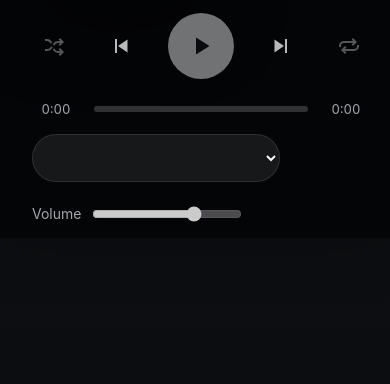
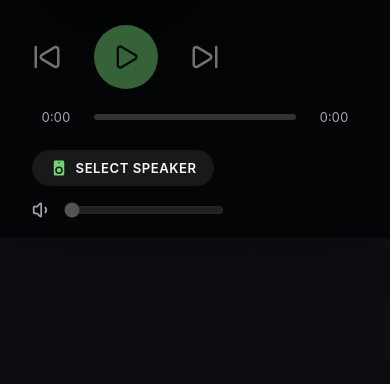
Before and after one commit to baileyboy0304/ma_nfc_jukebox, a Python web app: template resources/templates/player.html in a window 390 px wide. Shown: the part 606-990 px from the top of the page. Run offline with Jinja, Linux system fonts and the light colour scheme; the template is opened without the code that fills it: most values are stand-ins (such as "Sample title", 1, 10 or a date in 2020); lists and menus that the app fills with data are empty; style sheets or scripts are compiled from the project's sources.

Commit message:
Rework player transport UI to match NewLyricsJukebox
- Lucide stroke-style transport icons and a round accent play/pause
  button, replacing the filled Spotify-style glyphs.
- Speaker selection is now a chip that opens a player-picker modal
  (active player highlighted with a check + "Playing"), replacing the
  inline dropdown.
- Reserved empty clusters flank the transport controls (left/right),
  mirroring where NLJ puts lyric-sync and provider controls, so those
  can be added later without a re-layout. No lyric icons are shown here.
- Volume slider now initialises from the selected Music Assistant
  player's actual volume_level instead of a hardcoded 70, and won't snap
  back to the reported level while the user is adjusting it.

Co-Authored-By: Claude Opus 4.8 <noreply@anthropic.com>

```diff
--- a/config.yaml
+++ b/config.yaml
@@ -1,5 +1,5 @@
 name: "MA NFC Jukebox"
-version: "1.2.3"
+version: "1.3.0"
 slug: ma_nfc_jukebox
 description: "NFC-tag guest jukebox: guests share Spotify playlists, playback runs through Music Assistant on any player it controls."
 url: "https://github.com/baileyboy0304/ma_nfc_jukebox"
--- a/resources/css/style.css
+++ b/resources/css/style.css
@@ -447,6 +447,13 @@ h1 {
   background: var(--accent-strong);
 }
 
+.playlist-play svg {
+  width: 18px;
+  height: 18px;
+  fill: currentColor;
+  display: block;
+}
+
 .art {
   width: 100%;
   aspect-ratio: 1 / 1;
@@ -631,59 +638,83 @@ h1 {
 
 .transport {
   display: grid;
-  gap: 22px;
+  gap: 20px;
   justify-items: center;
+  width: 100%;
 }
 
-.transport-buttons {
+/* Transport row: prev/play/next centred, with reserved clusters pinned left and
+   right (mirrors NewLyricsJukebox, where those hold lyric-sync and provider
+   controls). Kept empty here but sized so future controls drop in cleanly. */
+.controls-row {
+  position: relative;
+  width: min(100%, 760px);
   display: flex;
   align-items: center;
-  gap: 26px;
+  justify-content: center;
 }
 
-.round-button {
-  width: 42px;
-  height: 42px;
-  border: 0;
-  border-radius: 999px;
-  display: grid;
-  place-items: center;
-  background: transparent;
-  color: rgba(255,255,255,0.72);
-  cursor: pointer;
-  transition: transform 120ms ease, background 120ms ease, color 120ms ease;
+.controls {
+  display: flex;
+  align-items: center;
+  justify-content: center;
+  gap: 2rem;
 }
 
-.round-button.primary {
-  width: 66px;
-  height: 66px;
-  background: var(--text);
-  color: #111217;
-  font-weight: 900;
+.ctrl-side {
+  position: absolute;
+  display: flex;
+  align-items: center;
+  min-height: 40px;
 }
 
-.round-button:hover:not(:disabled) {
-  transform: scale(1.08);
-  color: #ffffff;
+.ctrl-side-left { left: 0; }
+.ctrl-side-right { right: 0; }
+
+/* Lucide stroke-based icons, matching Music Assistant / NewLyricsJukebox. */
+.ctrl-btn {
+  display: inline-flex;
+  align-items: center;
+  justify-content: center;
+  background: none;
+  border: none;
+  padding: 0;
+  cursor: pointer;
+  -webkit-tap-highlight-color: transparent;
 }
 
-.round-button.primary:hover:not(:disabled) {
-  background: #ffffff;
+.ctrl-btn svg {
+  width: 30px;
+  height: 30px;
+  fill: none;
+  stroke: var(--text);
+  stroke-width: 2;
+  stroke-linecap: round;
+  stroke-linejoin: round;
+  transition: stroke 0.15s ease;
 }
 
-.transport-icon {
-  width: 24px;
-  height: 24px;
-  display: block;
-  fill: currentColor;
+.ctrl-btn:not(.ctrl-main):hover:not(:disabled) svg { stroke: var(--accent); }
+
+.ctrl-main {
+  width: 64px;
+  height: 64px;
+  border-radius: 50%;
+  background: var(--accent);
+  transition: transform 0.12s ease, filter 0.15s ease;
 }
 
-.round-button.primary .transport-icon {
-  width: 30px;
-  height: 30px;
+.ctrl-main:hover:not(:disabled) { filter: brightness(1.1); }
+.ctrl-main:active:not(:disabled) { transform: scale(0.94); }
+
+.ctrl-main svg {
+  width: 28px;
+  height: 28px;
+  fill: none;
+  stroke: #111217;
 }
 
-.round-button:disabled {
+.ctrl-btn:disabled {
   opacity: 0.45;
   cursor: not-allowed;
 }
@@ -720,39 +751,128 @@ h1 {
 
 .player-tools {
   display: flex;
-  align-items: center;
-  justify-content: flex-end;
-  gap: 22px;
+  flex-direction: column;
+  align-items: flex-end;
+  justify-content: center;
+  gap: 14px;
   min-width: 0;
 }
 
-.device-select {
-  min-width: 248px;
+/* Speaker / player-select chip -> opens the picker modal (mirrors NLJ). */
+.speaker-chip {
+  display: inline-flex;
+  align-items: center;
+  gap: 0.5rem;
   max-width: 340px;
-  height: 48px;
-  border: 1px solid var(--line);
+  padding: 0.55rem 1.1rem;
+  border: none;
   border-radius: 999px;
-  background: rgba(255,255,255,0.08);
+  background: rgba(255, 255, 255, 0.08);
   color: var(--text);
-  padding: 0 16px;
-  font-weight: 680;
+  font-size: 0.82rem;
+  font-weight: 600;
+  letter-spacing: 0.04em;
+  text-transform: uppercase;
+  cursor: pointer;
+  transition: background 0.15s ease;
 }
 
-.device-select option {
-  color: #111217;
+.speaker-chip:hover { background: rgba(114, 213, 114, 0.22); }
+
+.speaker-chip svg {
+  width: 18px;
+  height: 18px;
+  fill: var(--accent);
+  flex-shrink: 0;
+}
+
+.speaker-chip span {
+  overflow: hidden;
+  text-overflow: ellipsis;
+  white-space: nowrap;
 }
 
 .volume {
   display: inline-flex;
   align-items: center;
-  gap: 9px;
+  gap: 10px;
   color: var(--muted);
-  font-size: 14px;
+}
+
+.volume-icon {
+  width: 20px;
+  height: 20px;
+  fill: none;
+  stroke: var(--muted);
+  stroke-width: 2;
+  stroke-linecap: round;
+  stroke-linejoin: round;
+  flex-shrink: 0;
 }
 
 .volume input {
-  width: 150px;
+  width: 160px;
+  accent-color: var(--accent);
 }
+
+.volume input:disabled { opacity: 0.4; }
+
+/* Player-select modal (mirrors NewLyricsJukebox). */
+.modal {
+  position: fixed;
+  inset: 0;
+  z-index: 80;
+  background: rgba(0, 0, 0, 0.6);
+  display: none;
+  align-items: center;
+  justify-content: center;
+}
+
+.modal.open { display: flex; }
+
+.modal-card {
+  background: var(--panel-solid);
+  border: 1px solid var(--line);
+  border-radius: 18px;
+  padding: 1.5rem;
+  width: min(440px, 90vw);
+  max-height: 80vh;
+  overflow-y: auto;
+  box-shadow: var(--shadow);
+}
+
+.modal-card h2 { margin: 0 0 0.75rem; font-size: 20px; }
+
+.player-list { display: grid; gap: 2px; }
+
+.player-row {
+  display: flex;
+  align-items: center;
+  gap: 0.75rem;
+  padding: 0.7rem 0.5rem;
+  border-radius: 12px;
+  border: 0;
+  width: 100%;
+  background: transparent;
+  color: var(--text);
+  text-align: left;
+  cursor: pointer;
+}
+
+.player-row:hover { background: rgba(255,255,255,0.06); }
+.player-row.active { background: rgba(114, 213, 114, 0.13); }
+
+.player-row-info { flex: 1; min-width: 0; }
+.player-row-name { font-weight: 640; }
+.player-row-meta { font-size: 12px; color: var(--muted); margin-top: 2px; }
+
+.player-row-check {
+  color: var(--accent);
+  font-weight: 900;
+  opacity: 0;
+}
+
+.player-row.active .player-row-check { opacity: 1; }
 
 .toast {
   position: fixed;
@@ -794,8 +914,11 @@ h1 {
   }
 
   .player-tools {
+    align-items: flex-start;
+  }
+
+  .controls-row {
     justify-content: flex-start;
-    flex-wrap: wrap;
   }
 
   .bottom-inner {
--- a/resources/js/player.js
+++ b/resources/js/player.js
@@ -15,9 +15,11 @@ let lastProgressAt = 0;
 // auto-follows someone else.
 let autoFollow = true;
 let lastGuestsSignature = '';
+let lastVolumeInteraction = 0;
 
-const PLAY_ICON = '<svg class="transport-icon" viewBox="0 0 24 24" aria-hidden="true"><path d="M8 5.2v13.6L18.8 12z"></path></svg>';
-const PAUSE_ICON = '<svg class="transport-icon" viewBox="0 0 24 24" aria-hidden="true"><path d="M7 5h4v14H7zM13 5h4v14h-4z"></path></svg>';
+// Lucide icon geometry (matches Music Assistant / NewLyricsJukebox).
+const PLAY_ICON = '<path d="M5 5a2 2 0 0 1 3.008-1.728l11.997 6.998a2 2 0 0 1 .003 3.458l-12 7A2 2 0 0 1 5 19z" />';
+const PAUSE_ICON = '<rect x="14" y="3" width="5" height="18" rx="1" /><rect x="5" y="3" width="5" height="18" rx="1" />';
 
 function $(id) {
   return document.getElementById(id);
@@ -60,7 +62,10 @@ function playbackReady() {
 }
 
 function updateControls() {
-  $('playPause').disabled = !playbackReady();
+  const ready = playbackReady();
+  $('playPause').disabled = !ready;
+  $('btnPrev').disabled = !ready;
+  $('btnNext').disabled = !ready;
   $('volume').disabled = !activePlayerId;
   $('playPauseIcon').innerHTML = isPaused ? PLAY_ICON : PAUSE_ICON;
 }
@@ -362,46 +367,57 @@ function tickProgress() {
   updateProgress(Math.min(currentDurationMs, currentProgressMs + elapsed), currentDurationMs);
 }
 
+function availablePlayers() {
+  // Unavailable players can't accept commands (MA rejects them with
+  // "Player X is not available") -- don't offer them at all.
+  return players
+    .filter(p => p.available !== false)
+    .sort((a, b) => (a.name || '').localeCompare(b.name || ''));
+}
+
+function activePlayer() {
+  return players.find(p => p.player_id === activePlayerId) || null;
+}
+
+function updateSpeakerName(name) {
+  $('speakerName').textContent = name || 'Select speaker';
+}
+
+// Reflect the selected player's real volume in the slider, unless the user is
+// actively adjusting it (dragging, or within a moment of their last change).
+function syncVolume(player) {
+  const slider = $('volume');
+  if (document.activeElement === slider) return;
+  if (Date.now() - lastVolumeInteraction < 2500) return;
+  if (player && typeof player.volume_level === 'number') {
+    slider.value = player.volume_level;
+  }
+}
+
 async function refreshDevices() {
-  const select = $('deviceSelect');
-  // Don't rebuild the list out from under the user mid-choice.
-  if (document.activeElement === select) return;
-
   const data = await fetch('jukebox/devices').then(r => r.json()).catch(() => ({ players: [] }));
   players = data.players || [];
-  // Unavailable players can't accept commands (MA rejects them with
-  // "Player X is not available") -- don't offer them at all.
-  const available = players
-    .filter(p => p.available !== false)
-    .sort((a, b) => (a.name || '').localeCompare(b.name || ''));
-
-  select.innerHTML = '';
+  const available = availablePlayers();
 
   if (!available.length) {
-    const option = document.createElement('option');
-    option.value = '';
-    option.textContent = data.connected ? 'No players available' : 'Music Assistant not connected';
-    select.appendChild(option);
     activePlayerId = '';
+    updateSpeakerName(data.connected ? 'No speakers available' : 'Music Assistant offline');
     updateControls();
     return;
-  }
-
-  for (const p of available) {
-    const option = document.createElement('option');
-    option.value = p.player_id;
-    option.textContent = p.name;
-    select.appendChild(option);
   }
 
   // Keep the current choice if it's still valid; otherwise the speaker used
   // last time (remembered per browser), then the configured default player,
   // then the first available one.
   const remembered = localStorage.getItem('mnj_player') || '';
-  const chosen = [activePlayerId, remembered, data.preferred_player_id, available[0].player_id]
+  activePlayerId = [activePlayerId, remembered, data.preferred_player_id, available[0].player_id]
     .find(id => id && available.some(p => p.player_id === id));
-  select.value = chosen;
-  activePlayerId = chosen;
+
+  const player = activePlayer();
+  updateSpeakerName(player ? player.name : 'Select speaker');
+  syncVolume(player);
+  // Reflect the current selection live if the picker modal is open.
+  if ($('playerModal').classList.contains('open')) renderPlayerList();
   updateControls();
 }
 
@@ -410,8 +426,58 @@ function selectDevice(playerId) {
   if (playerId) {
     localStorage.setItem('mnj_player', playerId);
   }
+  const player = activePlayer();
+  updateSpeakerName(player ? player.name : 'Select speaker');
+  syncVolume(player);
   updateControls();
   refreshPlaybackState();
+}
+
+// ---------- speaker picker modal ----------
+
+function openPlayerModal() {
+  renderPlayerList();
+  $('playerModal').classList.add('open');
+}
+
+function closePlayerModal() {
+  $('playerModal').classList.remove('open');
+}
+
+function closePlayerModalBackdrop(event) {
+  if (event.target.id === 'playerModal') closePlayerModal();
+}
+
+function renderPlayerList() {
+  const list = $('playerList');
+  list.innerHTML = '';
+  const available = availablePlayers();
+
+  if (!available.length) {
+    const empty = document.createElement('div');
+    empty.className = 'player-row-meta';
+    empty.textContent = 'No speakers are available right now.';
+    list.appendChild(empty);
+    return;
+  }
+
+  for (const p of available) {
+    const row = document.createElement('button');
+    row.type = 'button';
+    row.className = 'player-row' + (p.player_id === activePlayerId ? ' active' : '');
+    row.innerHTML = `
+      <span class="player-row-info">
+        <span class="player-row-name">${esc(p.name)}</span>
+        ${p.is_playing ? '<span class="player-row-meta">Playing</span>' : ''}
+      </span>
+      <span class="player-row-check">&#10003;</span>
+    `;
+    row.onclick = () => {
+      selectDevice(p.player_id);
+      closePlayerModal();
+    };
+    list.appendChild(row);
+  }
 }
 
 async function playCurrentPlaylist() {
@@ -515,6 +581,11 @@ async function previousTrack() {
 
 async function setVolume(value) {
   if (!activePlayerId) return;
+  // Mark the interaction so refreshDevices doesn't snap the slider back to the
+  // (slightly stale) reported level while the user is still adjusting it.
+  lastVolumeInteraction = Date.now();
+  const player = activePlayer();
+  if (player) player.volume_level = Number(value);
   const res = await fetch('jukebox/volume', {
     method: 'POST',
     headers: { 'Content-Type': 'application/json' },
--- a/resources/templates/player.html
+++ b/resources/templates/player.html
@@ -57,31 +57,34 @@
     </div>
 
     <div class="transport">
-      <div class="transport-buttons">
-        <button class="round-button" type="button" title="Shuffle" aria-label="Shuffle" disabled>
-          <svg class="transport-icon" viewBox="0 0 24 24" aria-hidden="true">
-            <path d="M17.59 5.41 19.17 7H17a5.5 5.5 0 0 0-4.58 2.45l-.72 1.08 1.66 1.11.72-1.08A3.5 3.5 0 0 1 17 9h2.17l-1.58 1.59L19 12l4-4-4-4-1.41 1.41zM4 7h2a3.5 3.5 0 0 1 2.91 1.56l.74 1.11 1.66-1.11-.74-1.11A5.5 5.5 0 0 0 6 5H4v2zm7.7 6.47-1.66-1.11-.74 1.08A3.5 3.5 0 0 1 6.39 15H4v2h2.39a5.5 5.5 0 0 0 4.56-2.42l.75-1.11zM19.17 17H17a3.5 3.5 0 0 1-2.91-1.56l-.73-1.1-1.66 1.11.73 1.1A5.5 5.5 0 0 0 17 19h2.17l-1.58 1.59L19 22l4-4-4-4-1.41 1.41L19.17 17z"></path>
-          </svg>
-        </button>
-        <button class="round-button" type="button" onclick="previousTrack()" title="Previous" aria-label="Previous track">
-          <svg class="transport-icon" viewBox="0 0 24 24" aria-hidden="true">
-            <path d="M6 5h2v14H6zM18.5 5.4v13.2L9 12z"></path>
-          </svg>
-        </button>
-        <button class="round-button primary" id="playPause" type="button" onclick="togglePlay()" title="Play/Pause" aria-label="Play or pause" disabled>
-          <span id="playPauseIcon"></span>
-        </button>
-        <button class="round-button" type="button" onclick="nextTrack()" title="Next" aria-label="Next track">
-          <svg class="transport-icon" viewBox="0 0 24 24" aria-hidden="true">
-            <path d="M16 5h2v14h-2zM5.5 18.6V5.4L15 12z"></path>
-          </svg>
-        </button>
-        <button class="round-button" type="button" title="Repeat" aria-label="Repeat" disabled>
-          <svg class="transport-icon" viewBox="0 0 24 24" aria-hidden="true">
-            <path d="M7 7h9.17l-1.58-1.59L16 4l4 4-4 4-1.41-1.41L16.17 9H7a3 3 0 0 0-3 3v1H2v-1a5 5 0 0 1 5-5zm10 10H7.83l1.58 1.59L8 20l-4-4 4-4 1.41 1.41L7.83 15H17a3 3 0 0 0 3-3v-1h2v1a5 5 0 0 1-5 5z"></path>
-          </svg>
-        </button>
+      <div class="controls-row">
+        <!-- Reserved: mirrors NewLyricsJukebox's lyric-sync cluster. Left empty
+             on purpose so lyric controls can be dropped in later without a
+             re-layout. -->
+        <div class="ctrl-side ctrl-side-left" aria-hidden="true"></div>
+
+        <div class="controls">
+          <button id="btnPrev" class="ctrl-btn" type="button" onclick="previousTrack()" title="Previous" aria-label="Previous track">
+            <svg viewBox="0 0 24 24" aria-hidden="true">
+              <path d="M17.971 4.285A2 2 0 0 1 21 6v12a2 2 0 0 1-3.029 1.715l-9.997-5.998a2 2 0 0 1-.003-3.432z" />
+              <path d="M3 20V4" />
+            </svg>
+          </button>
+          <button id="playPause" class="ctrl-btn ctrl-main" type="button" onclick="togglePlay()" title="Play/Pause" aria-label="Play or pause" disabled>
+            <svg id="playPauseIcon" viewBox="0 0 24 24" aria-hidden="true"></svg>
+          </button>
+          <button id="btnNext" class="ctrl-btn" type="button" onclick="nextTrack()" title="Next" aria-label="Next track">
+            <svg viewBox="0 0 24 24" aria-hidden="true">
+              <path d="M21 4v16" />
+              <path d="M6.029 4.285A2 2 0 0 0 3 6v12a2 2 0 0 0 3.029 1.715l9.997-5.998a2 2 0 0 0 .003-3.432z" />
+            </svg>
+          </button>
+        </div>
+
+        <!-- Reserved: mirrors NewLyricsJukebox's lyrics-provider cycle. -->
+        <div class="ctrl-side ctrl-side-right" aria-hidden="true"></div>
       </div>
+
       <div class="progress-row">
         <span class="progress-time" id="elapsedTime">0:00</span>
         <div class="progress-line"><div class="progress-fill" id="progressFill"></div></div>
@@ -90,12 +93,25 @@
     </div>
 
     <div class="player-tools">
-      <select class="device-select" id="deviceSelect" onchange="selectDevice(this.value)"></select>
+      <button id="speakerChip" class="speaker-chip" type="button" onclick="openPlayerModal()" title="Select speaker">
+        <svg viewBox="0 0 24 24" aria-hidden="true"><path d="M12,12A3,3 0 0,0 9,15A3,3 0 0,0 12,18A3,3 0 0,0 15,15A3,3 0 0,0 12,12M12,20A5,5 0 0,1 7,15A5,5 0 0,1 12,10A5,5 0 0,1 17,15A5,5 0 0,1 12,20M12,4A1,1 0 0,1 13,5A1,1 0 0,1 12,6A1,1 0 0,1 11,5A1,1 0 0,1 12,4M17,2H7C5.89,2 5,2.89 5,4V20A2,2 0 0,0 7,22H17A2,2 0 0,0 19,20V4C19,2.89 18.1,2 17,2Z" /></svg>
+        <span id="speakerName">Select speaker</span>
+      </button>
       <label class="volume">
-        Volume
-        <input id="volume" type="range" min="0" max="100" value="70" oninput="setVolume(this.value)" disabled>
+        <svg class="volume-icon" viewBox="0 0 24 24" aria-hidden="true">
+          <path d="M11 4.702a.705.705 0 0 0-1.203-.498L6.413 7.587A1.4 1.4 0 0 1 5.416 8H3a1 1 0 0 0-1 1v6a1 1 0 0 0 1 1h2.416a1.4 1.4 0 0 1 .997.413l3.383 3.384A.705.705 0 0 0 11 19.298z" />
+          <path d="M16 9a5 5 0 0 1 0 6" />
+        </svg>
+        <input id="volume" type="range" min="0" max="100" value="0" oninput="setVolume(this.value)" disabled>
       </label>
     </div>
+  </div>
+</div>
+
+<div id="playerModal" class="modal" onclick="closePlayerModalBackdrop(event)">
+  <div class="modal-card">
+    <h2>Select speaker</h2>
+    <div id="playerList" class="player-list"></div>
   </div>
 </div>
 
```
